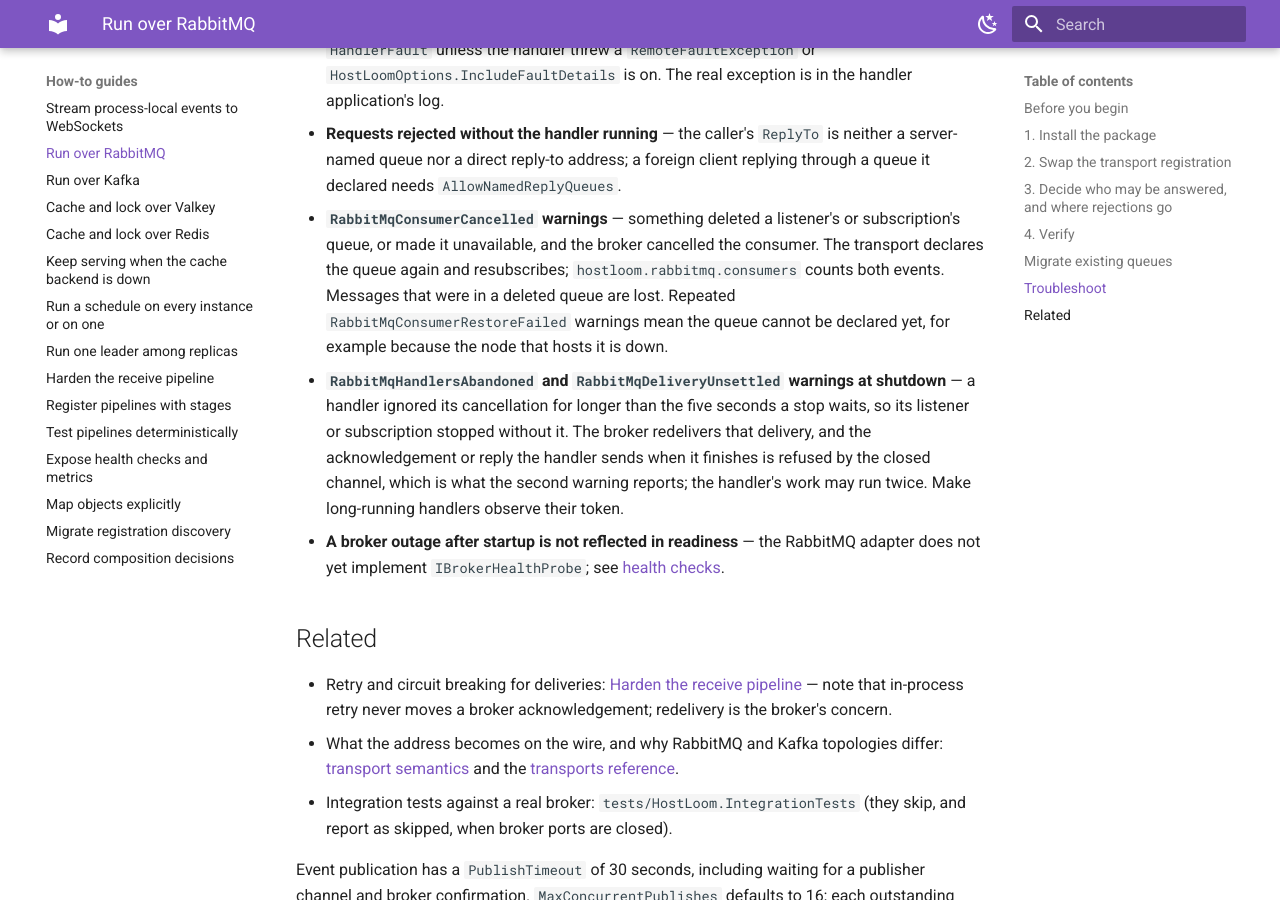
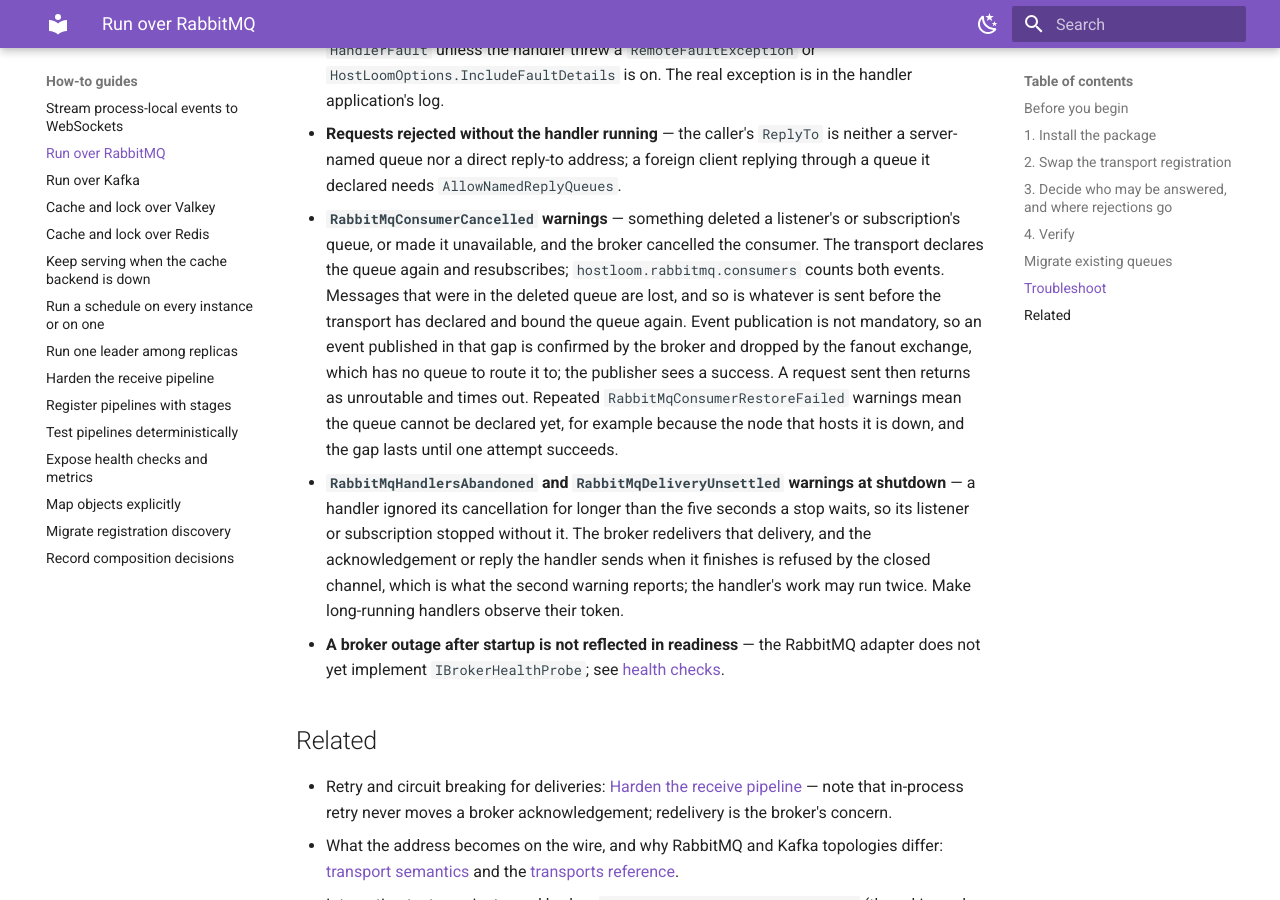
Before and after one commit to kidoz/hostloom, an MkDocs documentation site: the page built from docs/how-to/use-rabbitmq.md, in a window 1280 px wide and 900 px high, scrolled down 3312 px. Built offline with MkDocs 1.6.1 and Material for MkDocs 9.7.7, drawn with Linux system fonts in a browser that asks for light colours.

Commit message:
Describe the events a deleted RabbitMQ queue loses until it returns

```diff
--- a/docs/how-to/use-rabbitmq.md
+++ b/docs/how-to/use-rabbitmq.md
@@ -150,9 +150,15 @@
   listener's or subscription's queue, or made it unavailable, and the
   broker cancelled the consumer. The transport declares the queue again
   and resubscribes; `hostloom.rabbitmq.consumers` counts both events.
-  Messages that were in a deleted queue are lost. Repeated
+  Messages that were in the deleted queue are lost, and so is whatever is
+  sent before the transport has declared and bound the queue again. Event
+  publication is not mandatory, so an event published in that gap is
+  confirmed by the broker and dropped by the fanout exchange, which has no
+  queue to route it to; the publisher sees a success. A request sent then
+  returns as unroutable and times out. Repeated
   `RabbitMqConsumerRestoreFailed` warnings mean the queue cannot be
-  declared yet, for example because the node that hosts it is down.
+  declared yet, for example because the node that hosts it is down, and
+  the gap lasts until one attempt succeeds.
 - **`RabbitMqHandlersAbandoned` and `RabbitMqDeliveryUnsettled` warnings
   at shutdown** — a handler ignored its cancellation for longer than the
   five seconds a stop waits, so its listener or subscription stopped
```
Also changed, not shown: docs/reference/transports.md (+7 -2 lines), 2 other files.
